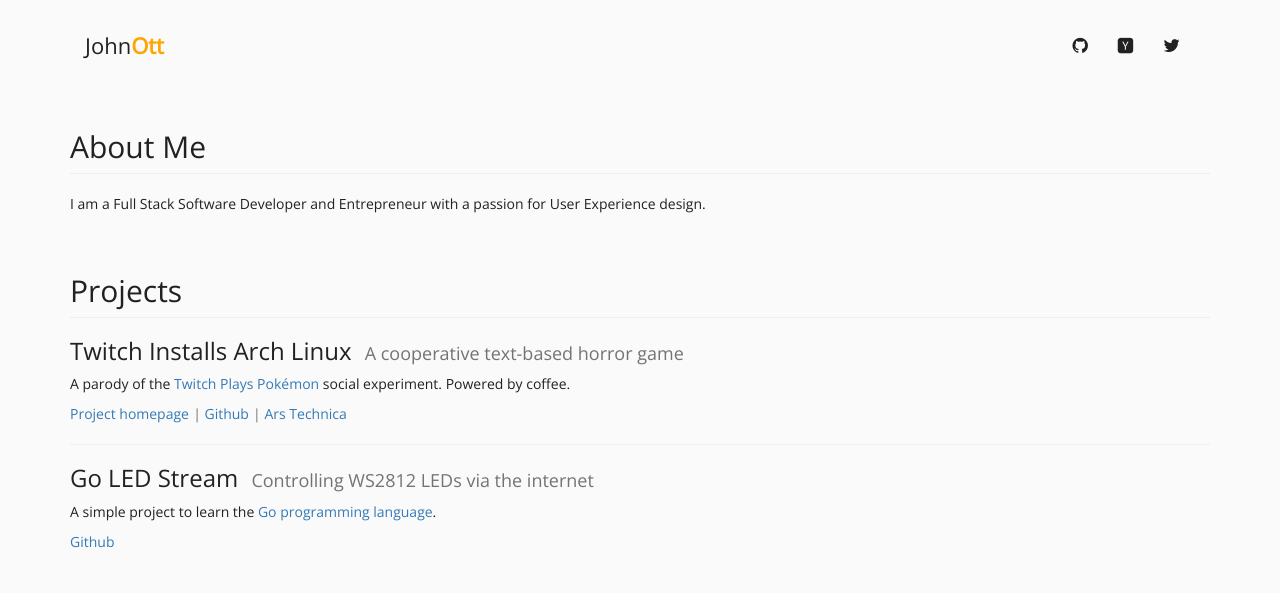
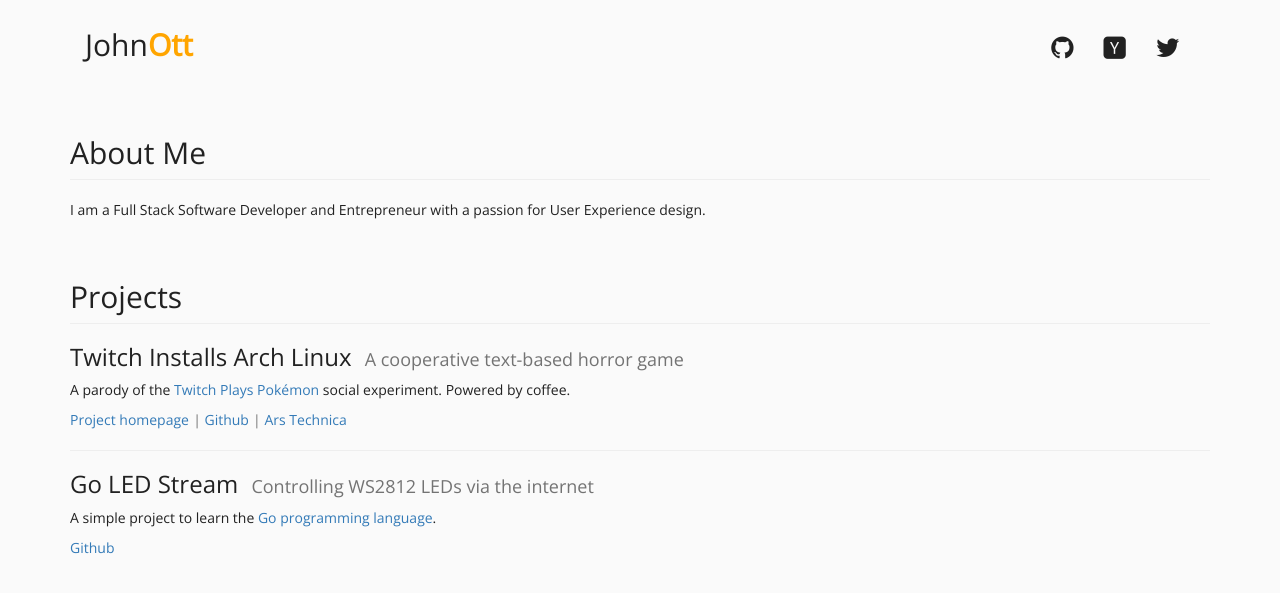
Before and after one commit to jbott/jbott.github.io, a Jekyll site: the page built from index.md, in a window 1280 px wide. Shown: the top 593 px of the page. Built offline with Jekyll 4.4.1, drawn with Linux system fonts in a browser that asks for light colours; nearby versions of some CDN libraries.

Commit message:
Make header big

```diff
--- a/css/main.scss
+++ b/css/main.scss
@@ -31,7 +31,7 @@ body {
 
 .navbar-default {
   background-color: transparent;
-  font-size: 18px;
+  font-size: 26px;
   border: none;
   border-radius: 0;
 
@@ -52,7 +52,7 @@ body {
 }
 
 .navbar-brand {
-  font-size: 22px;
+  font-size: 30px;
 
   .first {
     color: $color-text-dark-primary;
```
